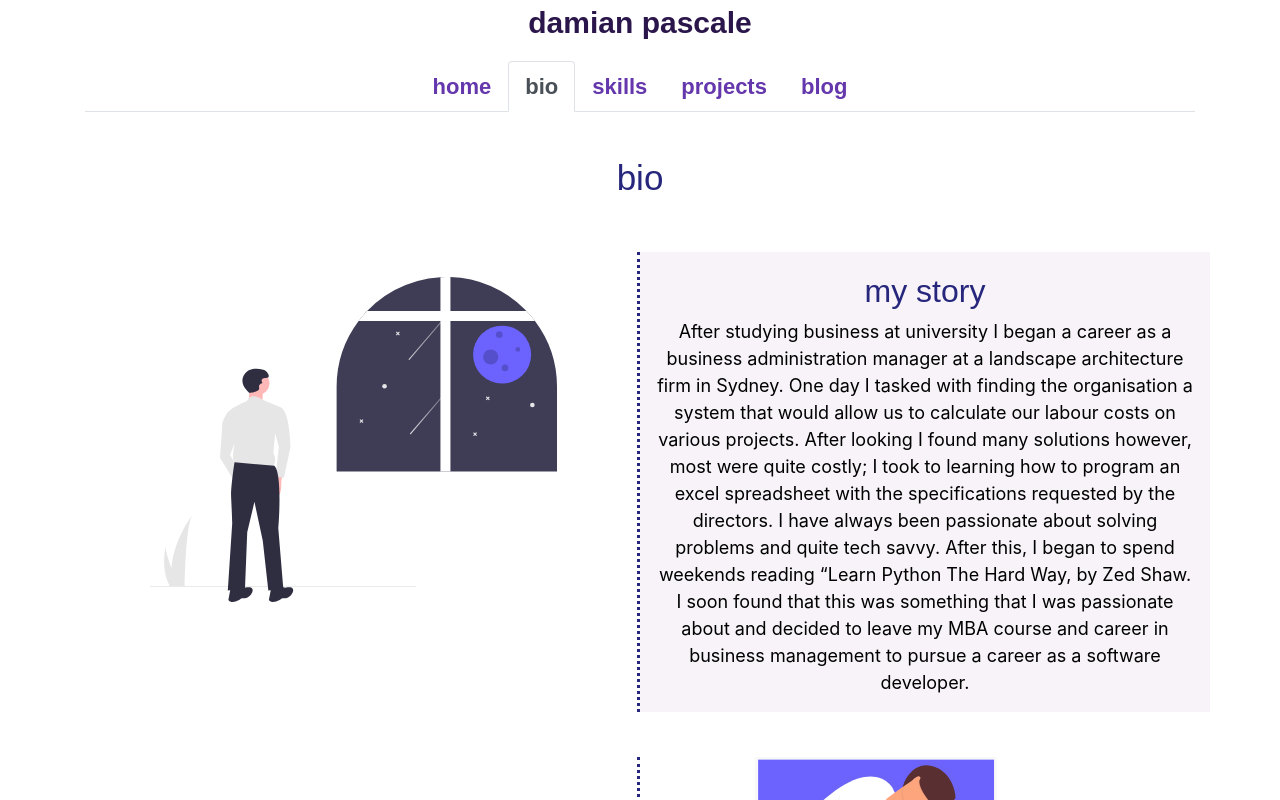
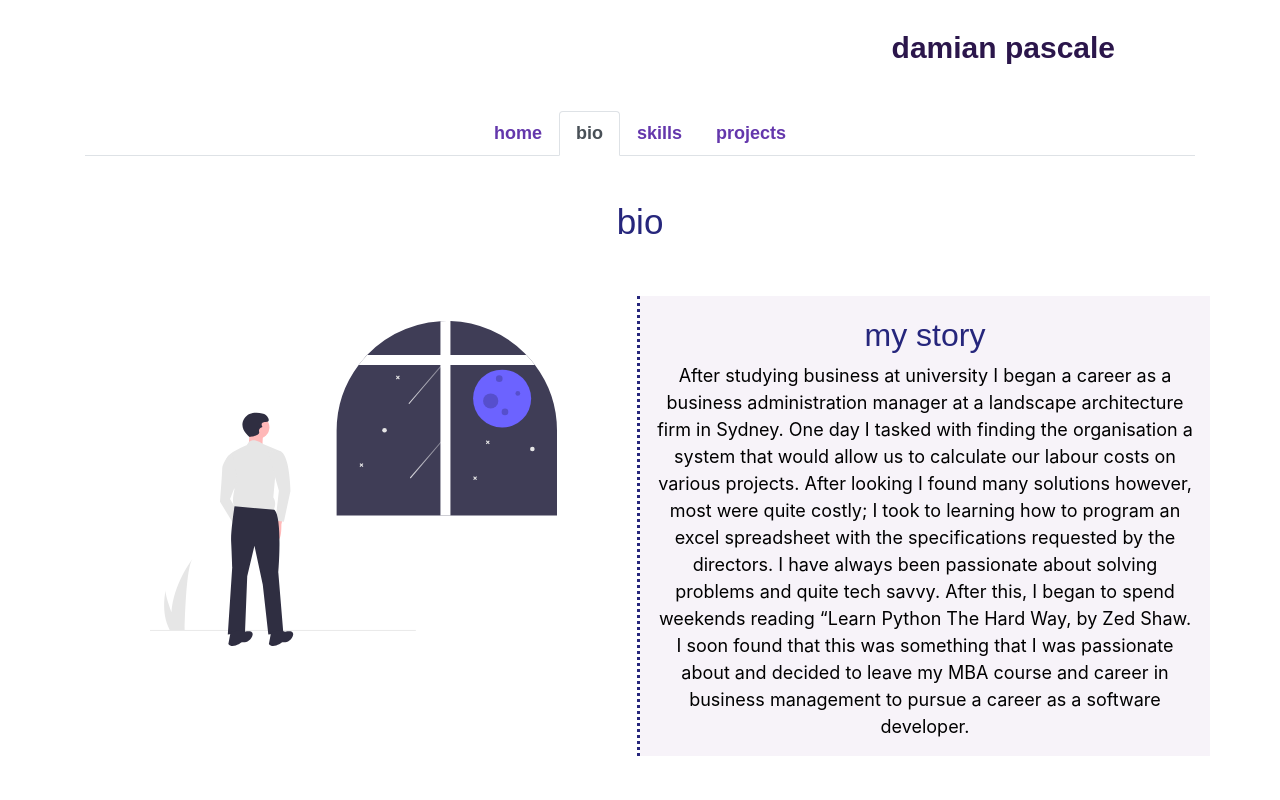
Before and after one commit to dpasc/website, a React (Create React App) app: page /bio in a window 1280 px wide. Shown: the top 800 px of the page. Built offline with nearby package versions, Linux system fonts and the light colour scheme.

Commit message:
added GT project content

```diff
--- a/src/components/body/bio/Bio.js
+++ b/src/components/body/bio/Bio.js
@@ -128,7 +128,8 @@ export default function Bio(){
                 <h5>GitHub</h5>
                 <p>github.com/dpasc</p>
                 <h5>Email</h5>
-                <p>damian@mail.com</p>
+                <a href="mailto:damian@dpasc.dev">damian@dpasc.dev</a>
+                <br/>
             </Col>
         </Row>
         </div>
--- a/src/components/body/projects/Projects.js
+++ b/src/components/body/projects/Projects.js
@@ -19,7 +19,7 @@ export default function Projects(){
                         />
                         <hr/>
                         <p>
-                        Lorem ipsum dolor sit amet, consectetur adipiscing elit, sed do eiusmod tempor incididunt ut labore et dolore magna aliqua. Ut enim ad minim veniam, quis nostrud exercitation ullamco laboris nisi ut aliquip ex ea commodo consequat.
+                          A few personal, community and freelance projects
                         </p>
                 </Col>
                 <Display
--- a/src/components/header/Header.js
+++ b/src/components/header/Header.js
@@ -8,7 +8,9 @@ function Header(){
     return(
         <div>
             <Row className='header-row'>
-                <Col>
+
+                <Col md="8"></Col>
+                <Col md="4">
                     <header className='damianpascale'>
                         <p>damian pascale</p>
                     </header>
--- a/src/components/header/header.css
+++ b/src/components/header/header.css
@@ -8,5 +8,5 @@
 }
 
 .header-row{
-
+    padding:25px
 }
--- a/src/components/header/navigation/Navigation.js
+++ b/src/components/header/navigation/Navigation.js
@@ -32,9 +32,9 @@ export default function Navigation(){
               </NavLink>
             </NavItem>
             <NavItem className='nav-item'>
-              <NavLink to='/blog' className='nav-link'>
+              {/* <NavLink to='/blog' className='nav-link'>
                 blog
-                </NavLink>
+                </NavLink> */}
             </NavItem>
             </Nav>
           </Col>
--- a/src/components/header/navigation/navigation.css
+++ b/src/components/header/navigation/navigation.css
@@ -1,5 +1,5 @@
 .nav-main{
-    font-size: 22px;
+    font-size: 18px;
     font-weight: 600;
     font-family: Modern Era,sans-serif;
 
--- a/src/services/Router.js
+++ b/src/services/Router.js
@@ -39,7 +39,7 @@ export default function Router(){
                     />
                 <Route path='/project' component={Projects}/>
                 <Route path='/test' component={Test}/>
-                <Route
+                {/* <Route
                     path='/blog/:id'
                     render={
                         ({match}) => {
@@ -50,7 +50,7 @@ export default function Router(){
                        subtitle={selectedPost.subtitle}
                        content={selectedPost.content}
                     />)}}
-                    />
+                    /> */}
                 <Route path='/blog' component={Blog}/>
                 <Route  component={NotFound}/>
 
```
Also changed, not shown: src/resources/projectdescriptions/projectdescriptions.js (+3 -3 lines).
